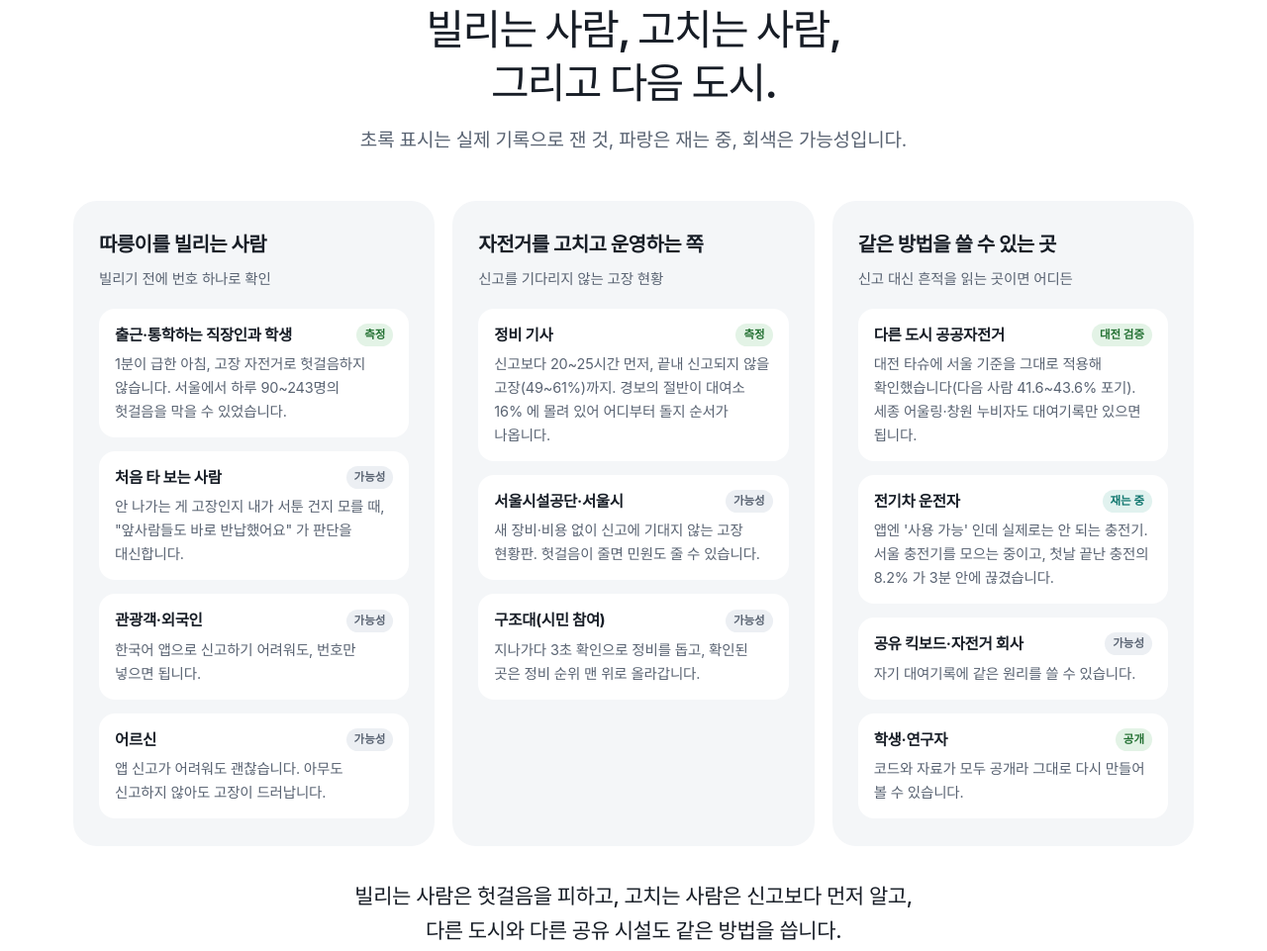
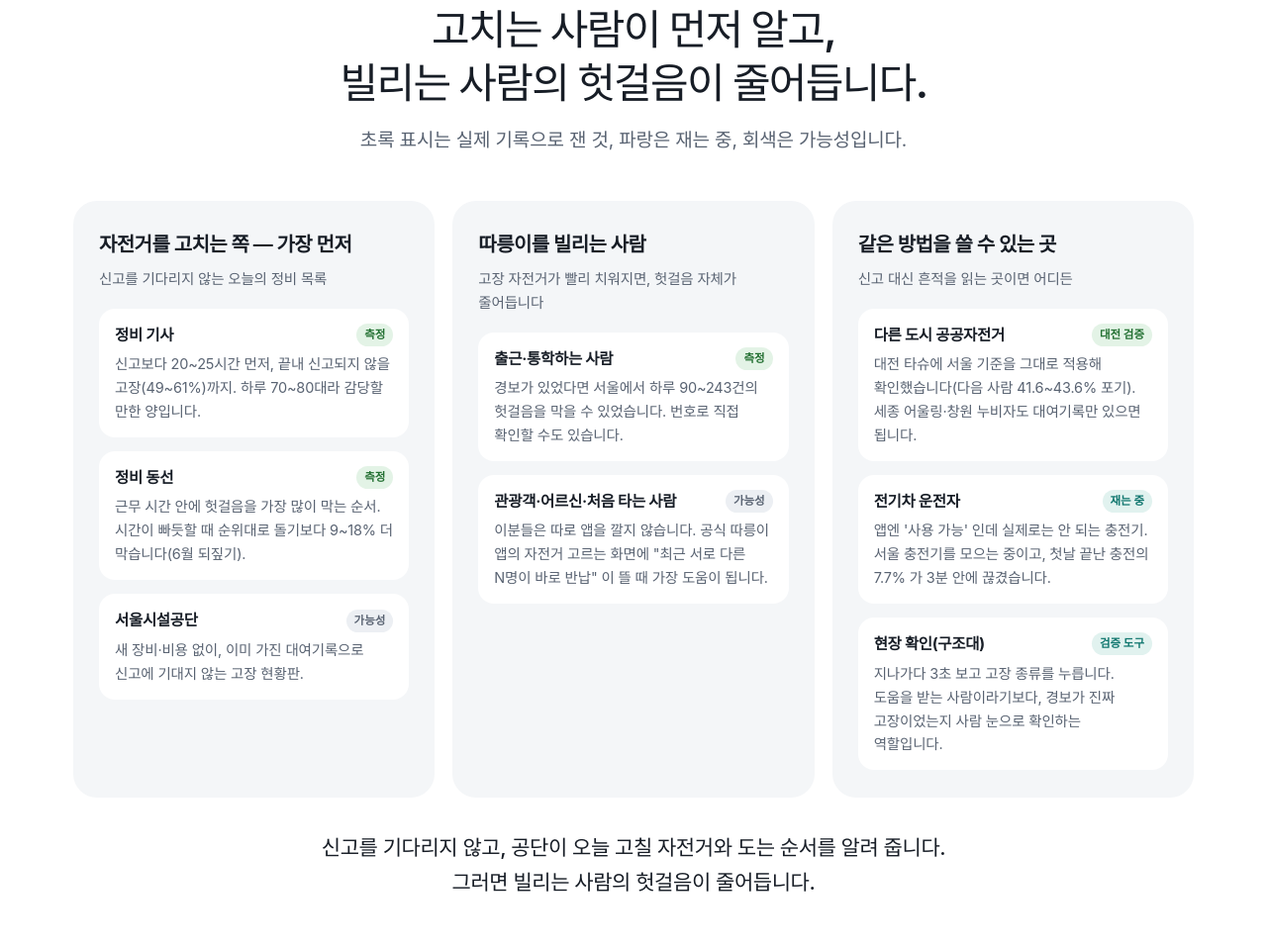
Before and after one commit to zmflm0110/bike-doctor, a plain HTML site: page site/index.html in a window 1280 px wide. Shown: the part 6998-7959 px from the top of the page at 99% size. Drawn offline with Linux system fonts and the light colour scheme; a web font is replaced by a local one.

Commit message:
누구에게 도움이 되나 다시 정리: 정비 쪽이 먼저, 관광객·어르신은 공식 앱에 들어갈 때, 구조대는 검증 도구 + 막는 동선 소개

```diff
--- a/site/index.html
+++ b/site/index.html
@@ -247,7 +247,7 @@
       <div class="who-grid reveal">
         <ul class="who-list" role="tablist" id="who">
           <li><button role="tab" aria-selected="true" data-img="img/1_morning.png" data-alt="아침 목록 화면: 지도와 정비 먼저 볼 곳 순위"><span class="t"><span>1</span><h3>정비 기사 — 먼저 볼 곳</h3></span>
-            <p>구를 고르면 의심 자전거가 있는 대여소 순위와 도는 순서, 엑셀용 목록이 나옵니다. 경보의 절반이 대여소 16% 에 몰려 있어 동선이 짧아집니다.</p></button></li>
+            <p>구를 고르면 의심 자전거가 있는 대여소 순위와 엑셀용 목록이 나오고, 근무 시간(1시간·1시간 반·3시간)을 고르면 그 안에 헛걸음을 가장 많이 막는 동선을 짜 줍니다. 붐비는 대여소를 먼저, 한산한 곳은 나중에.</p></button></li>
           <li><button role="tab" aria-selected="false" data-img="img/2_lookup.png" data-alt="자전거 조회 화면: 번호를 넣으면 피하라는 경고"><span class="t"><span>2</span><h3>이용자 — 빌리기 전 확인</h3></span>
             <p>번호를 넣거나 QR 을 비추면 "서로 다른 N명이 바로 반납했어요" 를 보여 줍니다. 옆 자전거를 고르면 끝.</p></button></li>
           <li><button role="tab" aria-selected="false" data-img="img/3_rescue.png" data-alt="구조대 화면: 가까운 의심 자전거와 3초 확인 단추"><span class="t"><span>3</span><h3>구조대 — 지나가다 3초 확인</h3></span>
@@ -262,27 +262,25 @@
     <div class="wrap">
       <div class="center reveal">
         <p class="kicker">누구에게 도움이 되나</p>
-        <h2>빌리는 사람, 고치는 사람,<br>그리고 다음 도시.</h2>
+        <h2>고치는 사람이 먼저 알고,<br>빌리는 사람의 헛걸음이 줄어듭니다.</h2>
         <p class="lede">초록 표시는 실제 기록으로 잰 것, 파랑은 재는 중, 회색은 가능성입니다.</p>
       </div>
       <div class="helps reveal">
         <div class="card">
-          <h3>따릉이를 빌리는 사람</h3>
-          <p class="sub">빌리기 전에 번호 하나로 확인</p>
+          <h3>자전거를 고치는 쪽 — 가장 먼저</h3>
+          <p class="sub">신고를 기다리지 않는 오늘의 정비 목록</p>
           <ul>
-            <li><b>출근·통학하는 직장인과 학생 <em class="ev m">측정</em></b><span>1분이 급한 아침, 고장 자전거로 헛걸음하지 않습니다. 서울에서 하루 90~243명의 헛걸음을 막을 수 있었습니다.</span></li>
-            <li><b>처음 타 보는 사람 <em class="ev p">가능성</em></b><span>안 나가는 게 고장인지 내가 서툰 건지 모를 때, "앞사람들도 바로 반납했어요" 가 판단을 대신합니다.</span></li>
-            <li><b>관광객·외국인 <em class="ev p">가능성</em></b><span>한국어 앱으로 신고하기 어려워도, 번호만 넣으면 됩니다.</span></li>
-            <li><b>어르신 <em class="ev p">가능성</em></b><span>앱 신고가 어려워도 괜찮습니다. 아무도 신고하지 않아도 고장이 드러납니다.</span></li>
+            <li><b>정비 기사 <em class="ev m">측정</em></b><span>신고보다 20~25시간 먼저, 끝내 신고되지 않을 고장(49~61%)까지. 하루 70~80대라 감당할 만한 양입니다.</span></li>
+            <li><b>정비 동선 <em class="ev m">측정</em></b><span>근무 시간 안에 헛걸음을 가장 많이 막는 순서. 시간이 빠듯할 때 순위대로 돌기보다 9~18% 더 막습니다(6월 되짚기).</span></li>
+            <li><b>서울시설공단 <em class="ev p">가능성</em></b><span>새 장비·비용 없이, 이미 가진 대여기록으로 신고에 기대지 않는 고장 현황판.</span></li>
           </ul>
         </div>
         <div class="card">
-          <h3>자전거를 고치고 운영하는 쪽</h3>
-          <p class="sub">신고를 기다리지 않는 고장 현황</p>
+          <h3>따릉이를 빌리는 사람</h3>
+          <p class="sub">고장 자전거가 빨리 치워지면, 헛걸음 자체가 줄어듭니다</p>
           <ul>
-            <li><b>정비 기사 <em class="ev m">측정</em></b><span>신고보다 20~25시간 먼저, 끝내 신고되지 않을 고장(49~61%)까지. 경보의 절반이 대여소 16% 에 몰려 있어 어디부터 돌지 순서가 나옵니다.</span></li>
-            <li><b>서울시설공단·서울시 <em class="ev p">가능성</em></b><span>새 장비·비용 없이 신고에 기대지 않는 고장 현황판. 헛걸음이 줄면 민원도 줄 수 있습니다.</span></li>
-            <li><b>구조대(시민 참여) <em class="ev p">가능성</em></b><span>지나가다 3초 확인으로 정비를 돕고, 확인된 곳은 정비 순위 맨 위로 올라갑니다.</span></li>
+            <li><b>출근·통학하는 사람 <em class="ev m">측정</em></b><span>경보가 있었다면 서울에서 하루 90~243건의 헛걸음을 막을 수 있었습니다. 번호로 직접 확인할 수도 있습니다.</span></li>
+            <li><b>관광객·어르신·처음 타는 사람 <em class="ev p">가능성</em></b><span>이분들은 따로 앱을 깔지 않습니다. 공식 따릉이 앱의 자전거 고르는 화면에 "최근 서로 다른 N명이 바로 반납" 이 뜰 때 가장 도움이 됩니다.</span></li>
           </ul>
         </div>
         <div class="card">
@@ -290,13 +288,12 @@
           <p class="sub">신고 대신 흔적을 읽는 곳이면 어디든</p>
           <ul>
             <li><b>다른 도시 공공자전거 <em class="ev m">대전 검증</em></b><span>대전 타슈에 서울 기준을 그대로 적용해 확인했습니다(다음 사람 41.6~43.6% 포기). 세종 어울링·창원 누비자도 대여기록만 있으면 됩니다.</span></li>
-            <li><b>전기차 운전자 <em class="ev w">재는 중</em></b><span>앱엔 '사용 가능' 인데 실제로는 안 되는 충전기. 서울 충전기를 모으는 중이고, 첫날 끝난 충전의 8.2% 가 3분 안에 끊겼습니다.</span></li>
-            <li><b>공유 킥보드·자전거 회사 <em class="ev p">가능성</em></b><span>자기 대여기록에 같은 원리를 쓸 수 있습니다.</span></li>
-            <li><b>학생·연구자 <em class="ev m">공개</em></b><span>코드와 자료가 모두 공개라 그대로 다시 만들어 볼 수 있습니다.</span></li>
+            <li><b>전기차 운전자 <em class="ev w">재는 중</em></b><span>앱엔 '사용 가능' 인데 실제로는 안 되는 충전기. 서울 충전기를 모으는 중이고, 첫날 끝난 충전의 7.7% 가 3분 안에 끊겼습니다.</span></li>
+            <li><b>현장 확인(구조대) <em class="ev w">검증 도구</em></b><span>지나가다 3초 보고 고장 종류를 누릅니다. 도움을 받는 사람이라기보다, 경보가 진짜 고장이었는지 사람 눈으로 확인하는 역할입니다.</span></li>
           </ul>
         </div>
       </div>
-      <p class="oneline reveal">빌리는 사람은 헛걸음을 피하고, 고치는 사람은 신고보다 먼저 알고,<br>다른 도시와 다른 공유 시설도 같은 방법을 씁니다.</p>
+      <p class="oneline reveal">신고를 기다리지 않고, 공단이 오늘 고칠 자전거와 도는 순서를 알려 줍니다.<br>그러면 빌리는 사람의 헛걸음이 줄어듭니다.</p>
     </div>
   </section>
 
```
Also changed, not shown: README.md.
